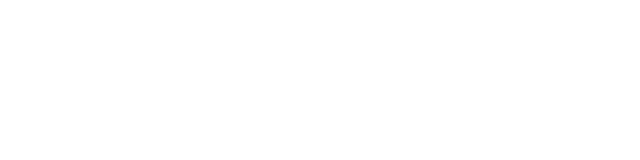
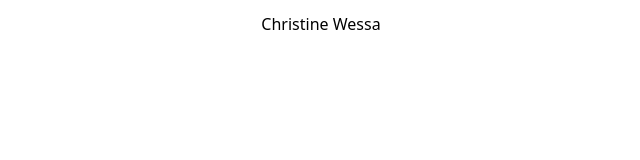
Before and after one commit to kjwessa/christine-wessa, a React (Vite) app: page / in a window 1280 px wide. Shown: the top 160 px of the page, without its empty margins (319-959 px from the left). Built offline with nearby package versions, Linux system fonts and the light colour scheme.

Commit message:
feat(Header): add Header component with basic Tailwind styling

```diff
--- a/src/components/App.jsx
+++ b/src/components/App.jsx
@@ -1,5 +1,11 @@
+import Header from "./Header";
+
 function App() {
-  return <div className=""></div>;
+  return (
+    <div className="">
+      <Header />
+    </div>
+  );
 }
 
 export default App;
--- /dev/null
+++ b/src/components/Header.jsx
@@ -0,0 +1,9 @@
+export default function Header() {
+  return (
+    <header className="flex items-center justify-center py-3">
+      <div>
+        <h1 className="font-display text-1xl font-normal">Christine Wessa</h1>
+      </div>
+    </header>
+  );
+}
```
